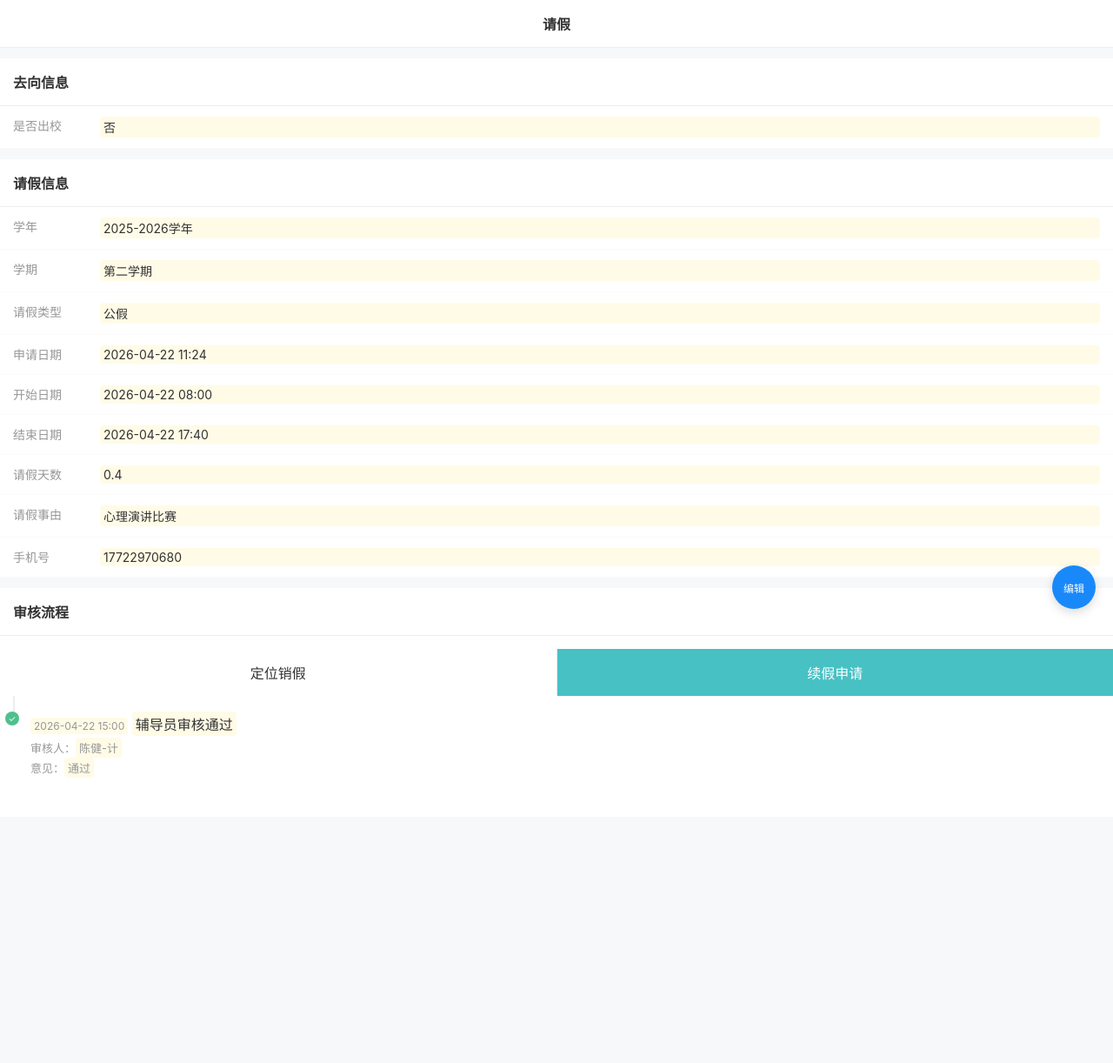
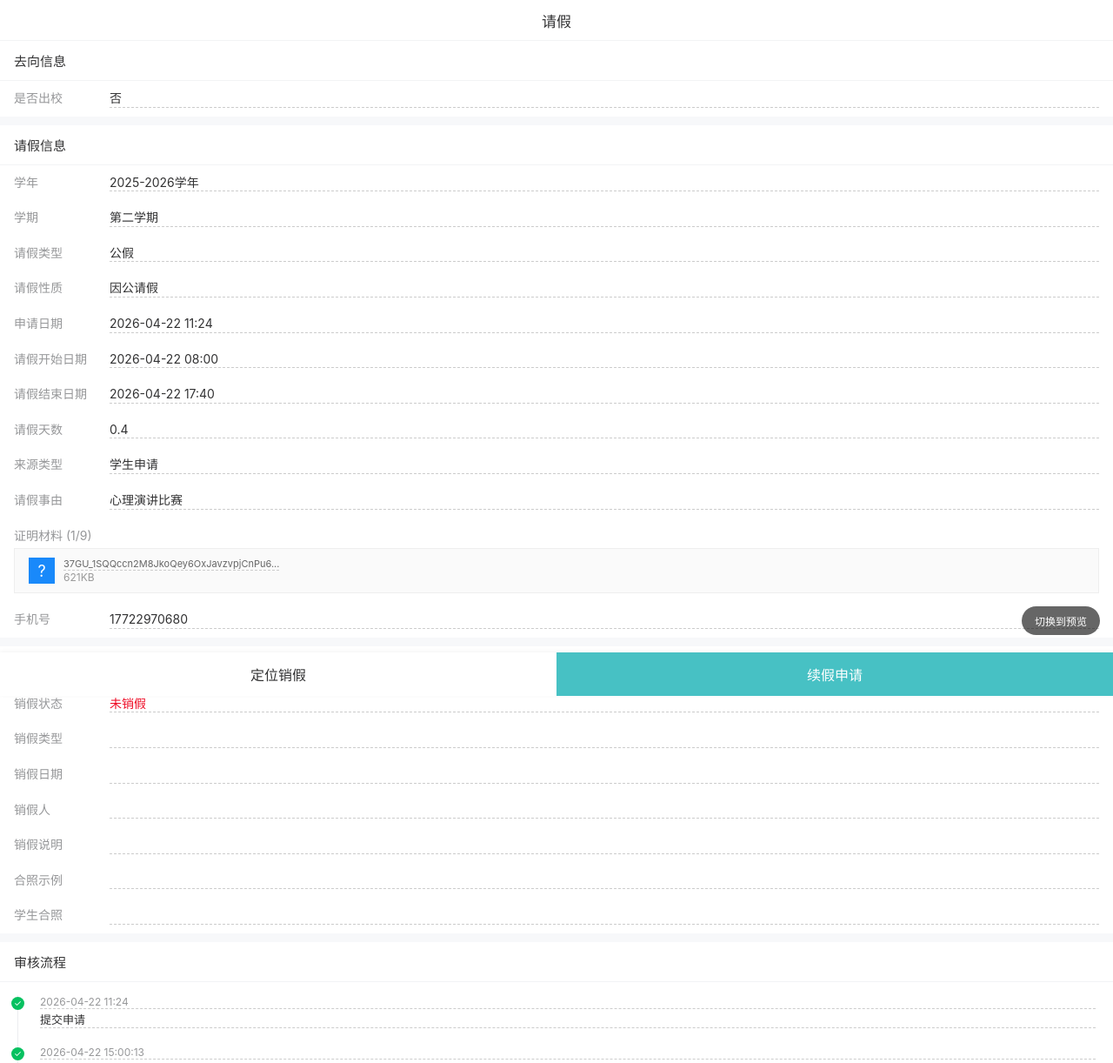
Before and after one commit to guage9288/Sign-in, a plain HTML site: page index.html in a window 1280 px wide. Shown: the top 1222 px of the page at 87% size. Before the commit the page ends 1039 px from the top, so only its background shows below. Drawn offline with Linux system fonts and the light colour scheme.

Commit message:
Update index.html

```diff
--- a/index.html
+++ b/index.html
@@ -3,89 +3,166 @@
 <head>
     <meta charset="UTF-8">
     <meta name="viewport" content="width=device-width, initial-scale=1.0, maximum-scale=1.0, user-scalable=no">
-    <title>请假详情-可编辑版</title>
+    <title>请假详情</title>
     <style>
         :root {
             --bg-color: #f7f8fa;
             --text-main: #323233;
             --text-sub: #969799;
-            --primary-blue: #4fc08d;
-            --border-color: #ebedf0;
+            --border-color: #f2f3f5;
+            --cyan-btn: #47c1c4;
         }
 
         body {
-            font-family: -apple-system, BlinkMacSystemFont, sans-serif;
+            font-family: -apple-system, BlinkMacSystemFont, "Helvetica Neue", Helvetica, sans-serif;
             background-color: var(--bg-color);
             margin: 0;
             padding-bottom: 100px;
             color: var(--text-main);
+            -webkit-font-smoothing: antialiased;
         }
 
-        /* 编辑状态高亮提示 */
-        [contenteditable="true"] {
-            outline: none;
-            background-color: #fffbe6; /* 淡黄色提醒这里可以改 */
-            padding: 2px 4px;
-            border-radius: 4px;
-            min-width: 20px;
-            display: inline-block;
-        }
-
-        .header {
+        /* 顶部导航栏 */
+        .nav-bar {
             background: #fff;
-            padding: 15px;
-            text-align: center;
-            font-weight: bold;
+            height: 46px;
+            display: flex;
+            align-items: center;
+            justify-content: center;
+            font-size: 17px;
+            font-weight: 500;
             border-bottom: 1px solid var(--border-color);
             position: sticky;
             top: 0;
             z-index: 100;
         }
 
-        .section { background: #fff; margin-top: 12px; }
-        .section-title { padding: 15px; font-size: 16px; font-weight: 600; border-bottom: 1px solid var(--border-color); }
+        /* 调整内容块间距 */
+        .section {
+            background: #fff;
+            margin-bottom: 10px;
+        }
 
-        .cell { display: flex; padding: 12px 15px; font-size: 14px; border-bottom: 1px solid #fafafa; }
-        .cell-label { width: 100px; color: var(--text-sub); flex-shrink: 0; }
-        .cell-value { flex-grow: 1; color: var(--text-main); }
+        .section-title {
+            padding: 12px 16px;
+            font-size: 15px;
+            font-weight: 500;
+            color: var(--text-main);
+            border-bottom: 1px solid var(--border-color);
+        }
 
-        /* 审核流程样式 */
-        .steps { padding: 20px 15px; background: #fff; margin-top: 12px; }
-        .step-item { display: flex; border-left: 2px solid #ebedf0; padding-left: 20px; padding-bottom: 25px; position: relative; }
-        .step-item:last-child { border-left: transparent; }
-        .step-icon { position: absolute; left: -9px; width: 16px; height: 16px; background: #4fc08d; border-radius: 50%; display: flex; align-items: center; justify-content: center; color: white; font-size: 10px; }
-        .step-time { font-size: 12px; color: var(--text-sub); margin-bottom: 4px; }
+        /* 紧凑列表项 */
+        .cell {
+            display: flex;
+            padding: 10px 16px;
+            font-size: 14px;
+            line-height: 1.4;
+        }
 
-        /* 浮动控制按钮 */
-        .edit-fab {
-            position: fixed;
-            right: 20px;
-            bottom: 100px;
-            width: 50px;
-            height: 50px;
+        .cell-label {
+            width: 110px;
+            color: var(--text-sub);
+            flex-shrink: 0;
+        }
+
+        .cell-value {
+            flex-grow: 1;
+            color: var(--text-main);
+            word-break: break-all;
+        }
+
+        /* 可编辑高亮 */
+        [contenteditable="true"] {
+            outline: none;
+            border-bottom: 1px dashed #ccc;
+        }
+
+        /* 附件占位样式 */
+        .attachment-box {
+            padding: 10px 16px;
+            font-size: 12px;
+            color: #666;
+            background: #fafafa;
+            margin: 0 16px 10px;
+            border: 1px solid #eee;
+            display: flex;
+            align-items: center;
+        }
+        .file-icon {
+            width: 30px;
+            height: 30px;
             background: #1989fa;
             color: white;
+            display: flex;
+            align-items: center;
+            justify-content: center;
+            margin-right: 10px;
+            font-size: 18px;
+        }
+
+        /* 流程步骤 */
+        .steps { padding: 15px 20px; }
+        .step-item {
+            position: relative;
+            padding-left: 25px;
+            padding-bottom: 20px;
+            border-left: 1.5px solid #ebedf0;
+        }
+        .step-item:last-child { border-left-color: transparent; }
+        .step-circle {
+            position: absolute;
+            left: -8px;
+            top: 2px;
+            width: 15px;
+            height: 15px;
+            background: #07c160;
             border-radius: 50%;
             display: flex;
             align-items: center;
             justify-content: center;
-            box-shadow: 0 4px 12px rgba(0,0,0,0.15);
+            color: #fff;
+            font-size: 10px;
+        }
+        .step-info { font-size: 13px; }
+        .step-time { color: var(--text-sub); font-size: 12px; margin-bottom: 2px; }
+
+        /* 底部按钮 */
+        .footer {
+            position: fixed;
+            bottom: 0;
+            width: 100%;
+            height: 50px;
+            display: flex;
+            background: #fff;
+            box-shadow: 0 -1px 5px rgba(0,0,0,0.05);
+        }
+        .footer button {
+            flex: 1;
+            border: none;
+            font-size: 16px;
+            font-weight: 500;
+        }
+        .btn-left { background: #fff; color: #323233; border-top: 1px solid #eee; }
+        .btn-right { background: var(--cyan-btn); color: #fff; }
+
+        /* 编辑/预览开关 */
+        #edit-toggle {
+            position: fixed;
+            right: 15px;
+            bottom: 70px;
+            background: rgba(0,0,0,0.6);
+            color: #fff;
+            padding: 8px 15px;
+            border-radius: 20px;
             font-size: 12px;
-            z-index: 999;
-            cursor: pointer;
+            z-index: 200;
         }
-
-        .footer-action { position: fixed; bottom: 0; width: 100%; display: flex; background: #fff; }
-        .btn { flex: 1; padding: 15px; text-align: center; font-size: 16px; border: none; }
-        .btn-white { background: #fff; color: #323233; border-right: 1px solid #ebedf0; }
-        .btn-cyan { background: #47c1c4; color: #fff; }
     </style>
 </head>
 <body>
 
-<div class="edit-fab" onclick="toggleEdit()">编辑</div>
-
-<div class="header">请假</div>
+<div id="edit-toggle" onclick="toggleMode()">切换到预览</div>
+<div class="nav-bar">请假</div>
 
 <div class="section">
     <div class="section-title">去向信息</div>
@@ -97,56 +174,83 @@
     <div class="cell"><div class="cell-label">学年</div><div class="cell-value" contenteditable="true">2025-2026学年</div></div>
     <div class="cell"><div class="cell-label">学期</div><div class="cell-value" contenteditable="true">第二学期</div></div>
     <div class="cell"><div class="cell-label">请假类型</div><div class="cell-value" contenteditable="true">公假</div></div>
+    <div class="cell"><div class="cell-label">请假性质</div><div class="cell-value" contenteditable="true">因公请假</div></div>
     <div class="cell"><div class="cell-label">申请日期</div><div class="cell-value" contenteditable="true">2026-04-22 11:24</div></div>
-    <div class="cell"><div class="cell-label">开始日期</div><div class="cell-value" contenteditable="true">2026-04-22 08:00</div></div>
-    <div class="cell"><div class="cell-label">结束日期</div><div class="cell-value" contenteditable="true">2026-04-22 17:40</div></div>
+    <div class="cell"><div class="cell-label">请假开始日期</div><div class="cell-value" contenteditable="true">2026-04-22 08:00</div></div>
+    <div class="cell"><div class="cell-label">请假结束日期</div><div class="cell-value" contenteditable="true">2026-04-22 17:40</div></div>
     <div class="cell"><div class="cell-label">请假天数</div><div class="cell-value" contenteditable="true">0.4</div></div>
+    <div class="cell"><div class="cell-label">来源类型</div><div class="cell-value" contenteditable="true">学生申请</div></div>
     <div class="cell"><div class="cell-label">请假事由</div><div class="cell-value" contenteditable="true">心理演讲比赛</div></div>
+
+    <div class="cell" style="padding-bottom: 5px;"><div class="cell-label">证明材料 (1/9)</div></div>
+    <div class="attachment-box">
+        <div class="file-icon">?</div>
+        <div>
+            <div contenteditable="true" style="font-size:11px;">37GU_1SQQccn2M8JkoQey6OxJavzvpjCnPu6...</div>
+            <div style="color:#999">621KB</div>
+        </div>
+    </div>
+
     <div class="cell"><div class="cell-label">手机号</div><div class="cell-value" contenteditable="true">17722970680</div></div>
+</div>
+
+<div class="section">
+    <div class="section-title">销假信息</div>
+    <div class="cell"><div class="cell-label">销假状态</div><div class="cell-value" style="color:#ee0a24" contenteditable="true">未销假</div></div>
+    <div class="cell"><div class="cell-label">销假类型</div><div class="cell-value" contenteditable="true"></div></div>
+    <div class="cell"><div class="cell-label">销假日期</div><div class="cell-value" contenteditable="true"></div></div>
+    <div class="cell"><div class="cell-label">销假人</div><div class="cell-value" contenteditable="true"></div></div>
+    <div class="cell"><div class="cell-label">销假说明</div><div class="cell-value" contenteditable="true"></div></div>
+    <div class="cell"><div class="cell-label">合照示例</div><div class="cell-value" contenteditable="true"></div></div>
+    <div class="cell"><div class="cell-label">学生合照</div><div class="cell-value" contenteditable="true"></div></div>
 </div>
 
 <div class="section">
     <div class="section-title">审核流程</div>
     <div class="steps">
         <div class="step-item">
-            <div class="step-icon">✓</div>
-            <div class="step-content">
+            <div class="step-circle">✓</div>
+            <div class="step-info">
                 <div class="step-time" contenteditable="true">2026-04-22 11:24</div>
                 <div contenteditable="true">提交申请</div>
             </div>
         </div>
         <div class="step-item">
-            <div class="step-icon">✓</div>
-            <div class="step-content">
-                <div class="step-time" contenteditable="true">2026-04-22 15:00</div>
+            <div class="step-circle">✓</div>
+            <div class="step-info">
+                <div class="step-time" contenteditable="true">2026-04-22 15:00:13</div>
                 <div contenteditable="true">辅导员审核通过</div>
-                <div style="color:var(--text-sub); font-size:13px">审核人：<span contenteditable="true">陈健-计</span></div>
-                <div style="color:var(--text-sub); font-size:13px">意见：<span contenteditable="true">通过</span></div>
+                <div style="color:#969799">审核人：<span contenteditable="true">陈健-计</span></div>
+                <div style="color:#969799">审核意见：<span contenteditable="true">通过</span></div>
+            </div>
+        </div>
+        <div class="step-item">
+            <div class="step-circle">✓</div>
+            <div class="step-info">
+                <div contenteditable="true">结束</div>
             </div>
         </div>
     </div>
 </div>
 
-<div class="footer-action">
-    <button class="btn btn-white">定位销假</button>
-    <button class="btn btn-cyan">续假申请</button>
+<div class="footer">
+    <button class="btn-left">定位销假</button>
+    <button class="btn-right">续假申请</button>
 </div>
 
 <script>
-    let isEditing = true;
-    function toggleEdit() {
-        isEditing = !isEditing;
-        const editableElements = document.querySelectorAll('[contenteditable]');
-        const fab = document.querySelector('.edit-fab');
+    let isEdit = true;
+    function toggleMode() {
+        isEdit = !isEdit;
+        const els = document.querySelectorAll('[contenteditable]');
+        const btn = document.getElementById('edit-toggle');
 
-        editableElements.forEach(el => {
-            el.setAttribute('contenteditable', isEditing);
-            // 关闭编辑时去掉背景颜色
-            el.style.backgroundColor = isEditing ? "#fffbe6" : "transparent";
+        els.forEach(el => {
+            el.setAttribute('contenteditable', isEdit);
+            el.style.borderBottom = isEdit ? "1px dashed #ccc" : "none";
         });
 
-        fab.innerText = isEditing ? "预览" : "编辑";
-        fab.style.background = isEditing ? "#4fc08d" : "#1989fa";
+        btn.innerText = isEdit ? "切换到预览" : "切换到编辑";
     }
 </script>
 
```
